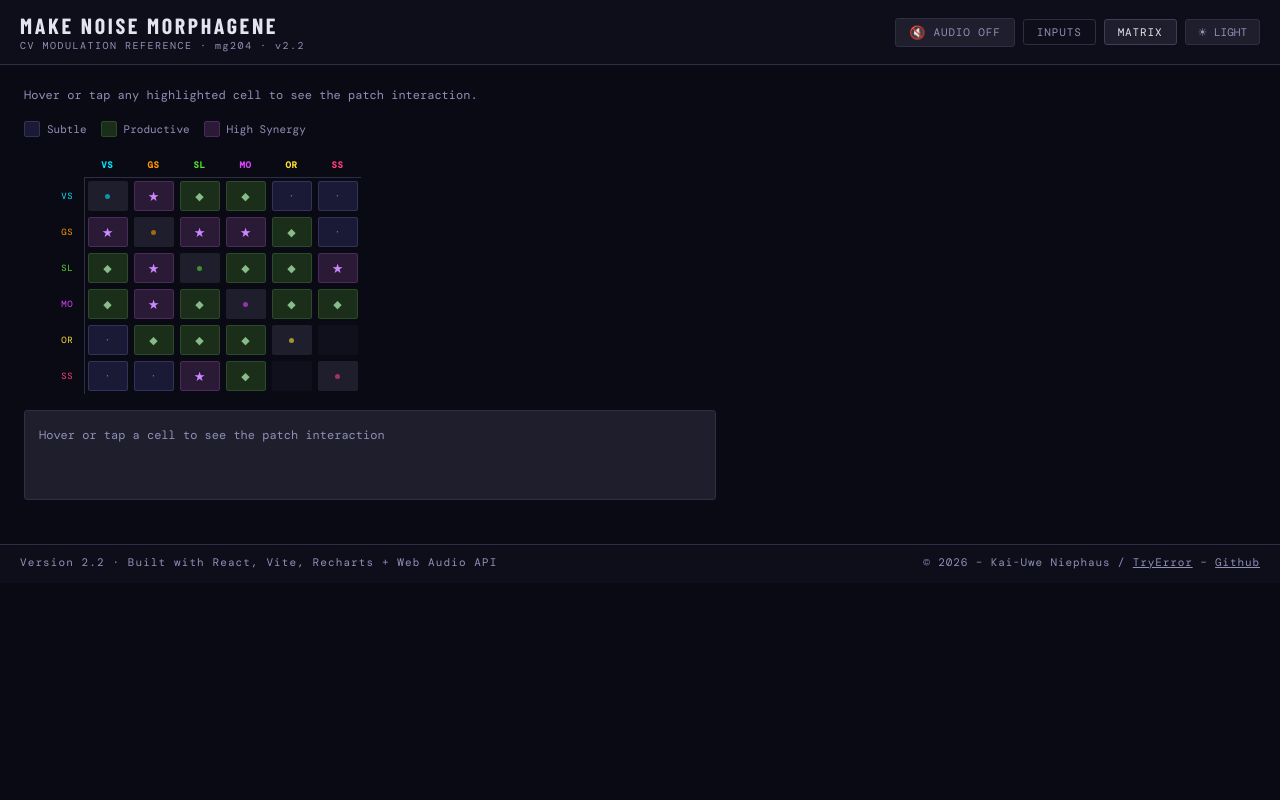
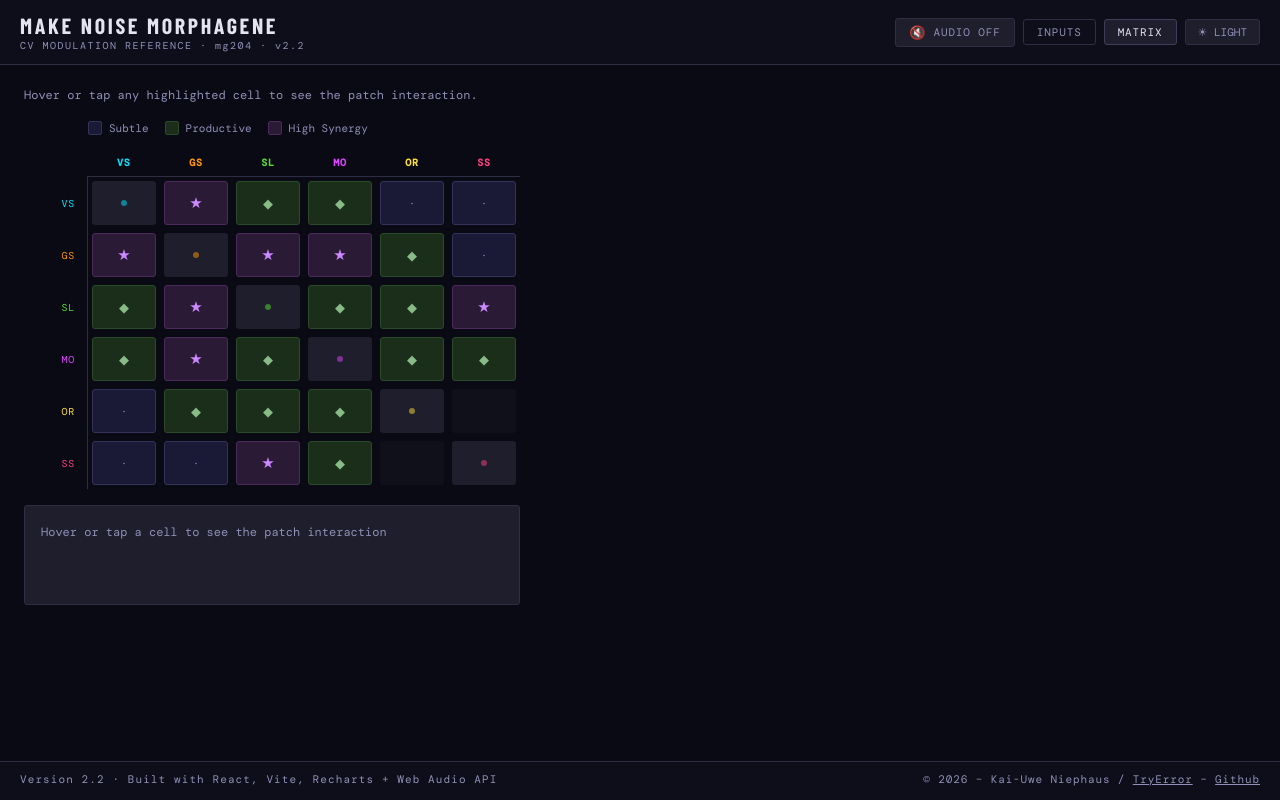
Before and after one commit to KaiNiephaus/Morphagene-CVMod-Reference, a React (Vite) app in the folder morphagene-cv2/: page / in a window 1280 px wide. Both pictures are taken after a click on the button "MATRIX". Built offline with nearby package versions, Linux system fonts and the light colour scheme; a web font is replaced by a local one.

Commit message:
Update: Patch Matrix

```diff
--- a/morphagene-cv2/src/App.jsx
+++ b/morphagene-cv2/src/App.jsx
@@ -152,7 +152,7 @@
 
       {/* ── Matrix view ── */}
       {view === "matrix" ? (
-        <div style={{ padding: "20px 24px", maxWidth: 740, overflowY: "auto" }}>
+        <div style={{ padding: "20px 24px", overflowY: "auto", flex: 1, minHeight: 0, display: "flex", flexDirection: "column" }}>
           <InteractionMatrix
             onSelect={id => { setActiveId(id); setView("charts") }}
             getColor={getColor} T={T}
--- a/morphagene-cv2/src/components/InteractionMatrix.jsx
+++ b/morphagene-cv2/src/components/InteractionMatrix.jsx
@@ -10,31 +10,36 @@
   { bg: "#2a1a36", bd: "#4a2a5a", col: "#cc88ff" },
 ]
 
+const LABEL_COL = 64
+const CELL_W    = 64
+const CELL_PAD  = 4
+// Total table width — used to pin the info box so it never changes size on hover
+const MATRIX_W  = LABEL_COL + 6 * (CELL_W + CELL_PAD * 2)   // 496px
+
 function getCell(a, b) {
   const key1 = `${a}-${b}`
   const key2 = `${b}-${a}`
   return MATRIX_CELLS[key1] || MATRIX_CELLS[key2] || null
 }
 
-// ── InteractionMatrix ────────────────────────────────────────────────────────
-// 6×6 grid showing notable cross-input patch combinations.
-// Hover to read description, click to jump to that input.
-
 export function InteractionMatrix({ onSelect, getColor, T }) {
   const [hovered, setHovered] = useState(null)
 
   return (
-    <div style={{ paddingBottom: 24 }}>
+    <div style={{ display: "flex", flexDirection: "column", flex: 1, height: "100%" }}>
       <p style={{ fontFamily: MF, fontSize: 12, color: T.muted, marginBottom: 16, lineHeight: 1.7 }}>
         Hover or tap any highlighted cell to see the patch interaction.
       </p>
 
-      {/* Legend */}
-      <div style={{ display: "flex", gap: 14, marginBottom: 16, flexWrap: "wrap" }}>
+      {/* Constrained content block — fixed to table width so info box never reflows */}
+      <div style={{ width: MATRIX_W }}>
+
+        {/* Legend — indented to align with grid cells */}
+        <div style={{ display: "flex", gap: 16, marginBottom: 14, paddingLeft: LABEL_COL, flexWrap: "wrap" }}>
           {[1, 2, 3].map(l => (
             <div key={l} style={{ display: "flex", alignItems: "center", gap: 7 }}>
               <div style={{
-              width: 16, height: 16, borderRadius: 2,
+                width: 14, height: 14, borderRadius: 2,
                 background: LEVEL_STYLE[l].bg, border: `1px solid ${LEVEL_STYLE[l].bd}`,
               }} />
               <span style={{ fontFamily: MF, fontSize: 11, color: T.muted }}>
@@ -49,10 +54,10 @@
           <table style={{ borderCollapse: "collapse" }}>
             <thead>
               <tr>
-              <th style={{ width: 60 }} />
+                <th style={{ width: LABEL_COL }} />
                 {INPUTS.map(inp => (
                   <th key={inp.id} style={{
-                  padding: "6px 4px", fontFamily: MF, fontSize: 9,
+                    padding: "7px 4px", fontFamily: MF, fontSize: 10,
                     color: getColor(inp.id), letterSpacing: "0.08em", textAlign: "center",
                     borderBottom: `1px solid ${T.border}`,
                   }}>
@@ -65,7 +70,7 @@
               {INPUTS.map(row => (
                 <tr key={row.id}>
                   <td style={{
-                  padding: "4px 10px 4px 0", fontFamily: MF, fontSize: 9,
+                    padding: "4px 12px 4px 0", fontFamily: MF, fontSize: 10,
                     color: getColor(row.id), letterSpacing: "0.08em",
                     borderRight: `1px solid ${T.border}`, textAlign: "right",
                   }}>
@@ -73,12 +78,12 @@
                   </td>
                   {INPUTS.map(col2 => {
                     if (row.id === col2.id) return (
-                    <td key={col2.id} style={{ padding: 3 }}>
+                      <td key={col2.id} style={{ padding: 4 }}>
                         <div style={{
-                        width: 40, height: 30, background: T.surface2, borderRadius: 2,
+                          width: 64, height: 44, background: T.surface2, borderRadius: 3,
                           display: "flex", alignItems: "center", justifyContent: "center",
                         }}>
-                        <div style={{ width: 5, height: 5, borderRadius: "50%", background: getColor(row.id), opacity: 0.6 }} />
+                          <div style={{ width: 6, height: 6, borderRadius: "50%", background: getColor(row.id), opacity: 0.5 }} />
                         </div>
                       </td>
                     )
@@ -88,27 +93,27 @@
                     const isH  = hovered === hk || hovered === `${col2.id}-${row.id}`
 
                     if (!cell) return (
-                    <td key={col2.id} style={{ padding: 3 }}>
-                      <div style={{ width: 40, height: 30, background: T.dim, borderRadius: 2, opacity: 0.4 }} />
+                      <td key={col2.id} style={{ padding: 4 }}>
+                        <div style={{ width: 64, height: 44, background: T.dim, borderRadius: 3, opacity: 0.35 }} />
                       </td>
                     )
 
                     const ls = LEVEL_STYLE[cell.level]
                     return (
-                    <td key={col2.id} style={{ padding: 3 }}>
+                      <td key={col2.id} style={{ padding: 4 }}>
                         <div
                           onMouseEnter={() => setHovered(hk)}
                           onMouseLeave={() => setHovered(null)}
                           onTouchStart={e => { e.preventDefault(); setHovered(hk) }}
                           style={{
-                          width: 40, height: 30, borderRadius: 2, cursor: "pointer",
+                            width: 64, height: 44, borderRadius: 3, cursor: "pointer",
                             background: isH ? ls.bg + "cc" : ls.bg,
                             border: `1px solid ${isH ? ls.col : ls.bd}`,
                             display: "flex", alignItems: "center", justifyContent: "center",
                             transition: "all 0.1s",
                           }}
                         >
-                        <span style={{ fontSize: cell.level === 3 ? 13 : cell.level === 2 ? 11 : 9, color: ls.col }}>
+                          <span style={{ fontSize: cell.level === 3 ? 15 : cell.level === 2 ? 13 : 10, color: ls.col }}>
                             {cell.level === 3 ? "★" : cell.level === 2 ? "◆" : "·"}
                           </span>
                         </div>
@@ -121,10 +126,12 @@
           </table>
         </div>
 
-      {/* Description box */}
+        {/* Description box — width matches table via fit-content parent */}
         <div style={{
-        marginTop: 16, minHeight: 90, padding: "12px 14px",
+          marginTop: 16, minHeight: 100, padding: "14px 16px",
+          width: MATRIX_W, boxSizing: "border-box",
           background: T.surface2, border: `1px solid ${T.border}`, borderRadius: 3,
+          overflow: "hidden",
         }}>
           {hovered ? (() => {
             const mk   = [hovered, hovered.split("-").reverse().join("-")].find(k => MATRIX_CELLS[k])
@@ -146,6 +153,8 @@
             </span>
           )}
         </div>
+
+      </div>
     </div>
   )
 }
```
Lines whose indentation alone changed are shown as unchanged.
